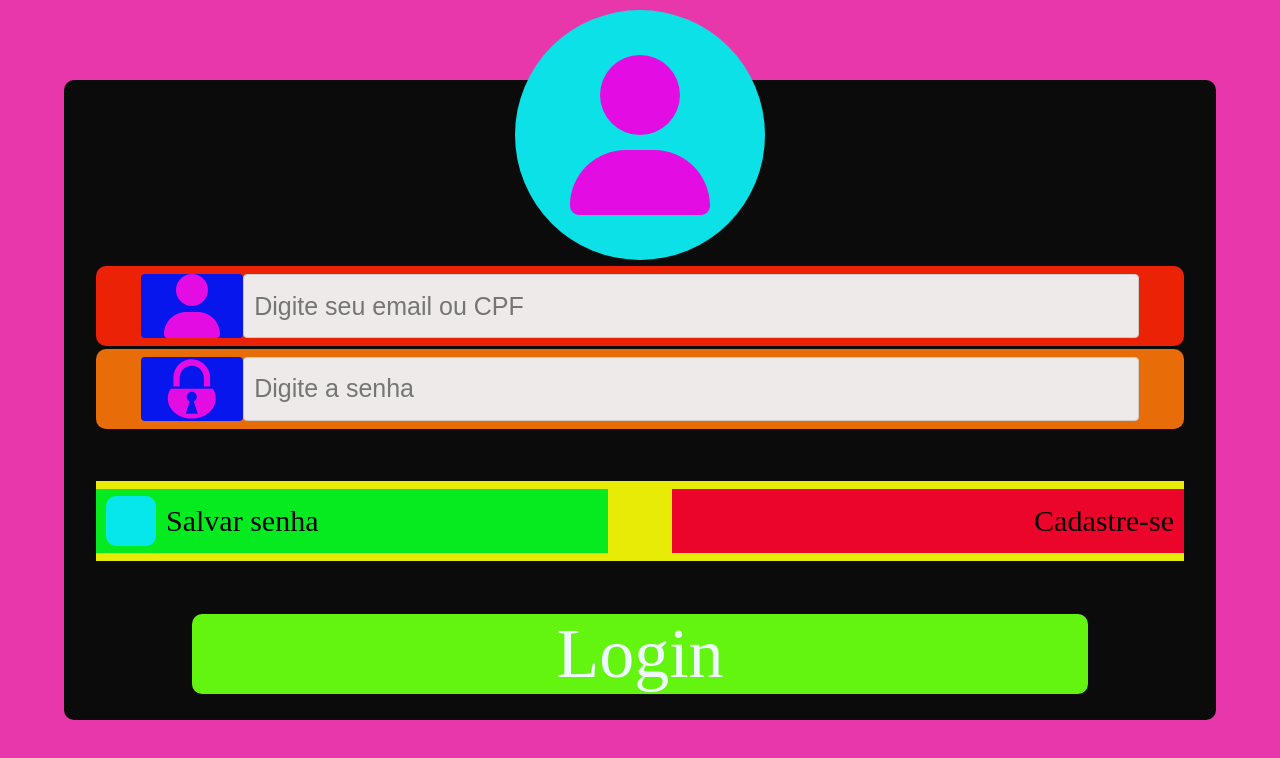
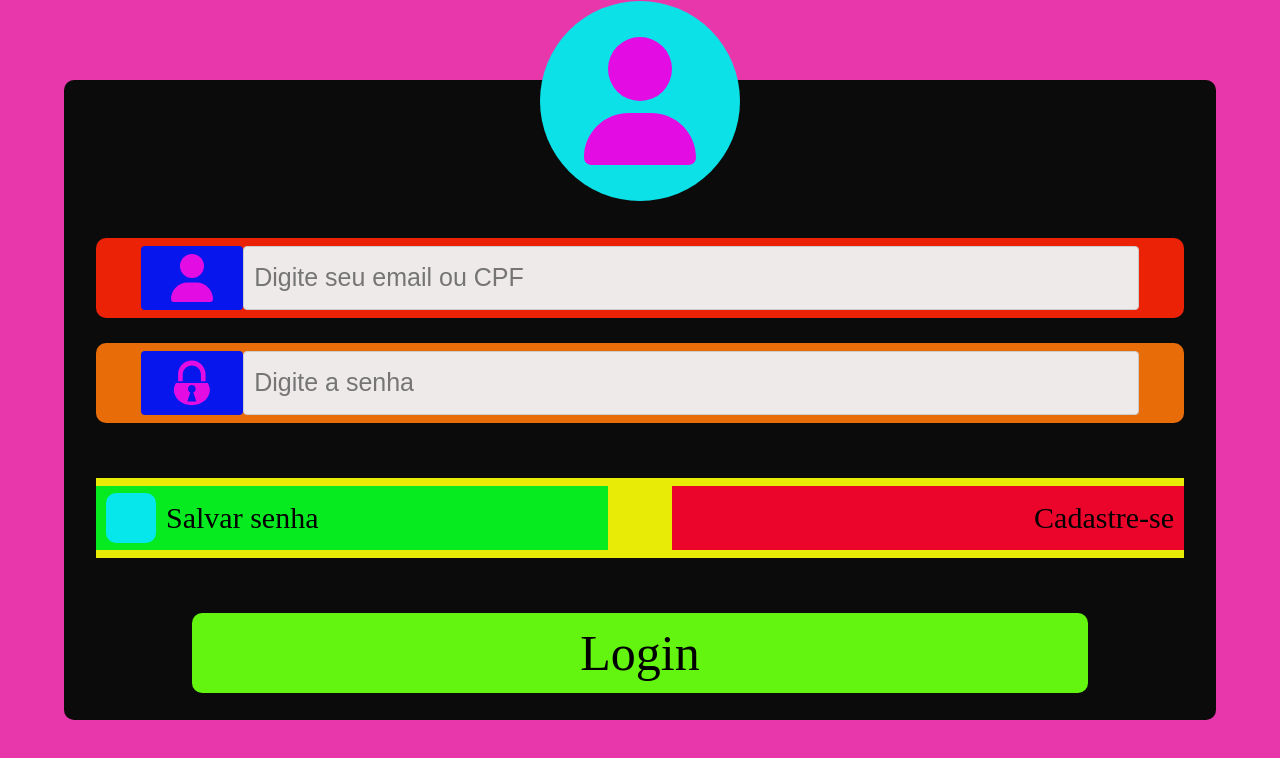
Before and after one commit to Gerenciar-gastos/Gerenciar_gastos_front, a React (Vite) app: page /login in a window 1280 px wide. Shown: the top 758 px of the page. Built offline with nearby package versions, Linux system fonts and the light colour scheme.

Commit message:
feat: format cpf

```diff
--- a/src/pages/Login.jsx
+++ b/src/pages/Login.jsx
@@ -1,17 +1,55 @@
-import React, { useState } from 'react';
+import { useEffect, useState } from 'react';
 import { All, Conteiner, ConteinerSavePassword, EmailCpf, IconeEmailCpf, IconePassword, InputEmailCpf, InputPassword, LogoLogin, Ok, PassWord, Register, SavePassword, SavePasswordRegister } from "../styled/loginStyled";
 import { FaUser } from "react-icons/fa6";
 import { GiPadlock } from "react-icons/gi";
 import { AiOutlineCheck } from "react-icons/ai";
 import { Link } from 'react-router-dom';
+import axios from 'axios';
+import { formatCpf } from '../utils/formatCpf';
 
 
 export default function Login() {
     const [isChecked, setIsChecked] = useState(false);
+    const [cpcEmail, setCpfEmail] = useState("")
+    const [password, setPassword] = useState("")
+
+    useEffect(() => {
+        const savedCpfEmail = localStorage.getItem('savedCpfEmail');
+        const savedPassword = localStorage.getItem('savedPassword');
+        if (savedCpfEmail && savedPassword) {
+            setCpfEmail(savedCpfEmail);
+            setPassword(savedPassword);
+            setIsChecked(true);
+        }
+    }, []);
 
     const handleCheckboxClick = () => {
         setIsChecked(!isChecked);
+
+        if (isChecked) {
+            localStorage.setItem('savedCpfEmail', cpcEmail);
+            localStorage.setItem('savedPassword', password);
+        } else {
+            localStorage.removeItem('savedCpfEmail');
+            localStorage.removeItem('savedPassword');
+        }
     };
+
+    function Login() {
+        console.log(cpcEmail)
+        const urlCode = `${import.meta.env.VITE_API_URL}/login`;
+        const data = {
+            mode: cpcEmail,
+            password
+        };
+        const promise = axios.post(urlCode, data);
+        promise.then(() => {
+            console.log("aqui")
+        });
+        promise.catch((err) => {
+            console.log(err.response);
+        });
+    }
 
     return (
         <All>
@@ -23,13 +61,23 @@ export default function Login() {
                     <IconeEmailCpf>
                         <FaUser />
                     </IconeEmailCpf>
-                    <InputEmailCpf type="text" placeholder="Digite seu email ou CPF" />
+                    <InputEmailCpf
+                        type="text"
+                        placeholder="Digite seu email ou CPF"
+                        value={cpcEmail}
+                        onChange={(e) => setCpfEmail(formatCpf(e.target.value))}
+                    />
                 </EmailCpf>
                 <PassWord>
                     <IconePassword>
                         <GiPadlock />
                     </IconePassword>
-                    <InputPassword type="text" placeholder="Digite a senha" />
+                    <InputPassword
+                        type="text"
+                        placeholder="Digite a senha"
+                        value={password}
+                        onChange={(e) => setPassword(e.target.value)}
+                    />
                 </PassWord>
                 <SavePasswordRegister>
                     <SavePassword>
@@ -39,12 +87,12 @@ export default function Login() {
                         <p>Salvar senha</p>
                     </SavePassword>
                     <Register>
-                        <Link to="/register" style={{ textDecoration: 'none', color: 'black' , fontSize: '30px', marginRight: '10px'}}>
+                        <Link to="/register" style={{ textDecoration: 'none', color: 'black', fontSize: '30px', marginRight: '10px' }}>
                             Cadastre-se
                         </Link>
                     </Register>
                 </SavePasswordRegister>
-                <Ok>Login</Ok>
+                <Ok onClick={Login}>Login</Ok>
             </Conteiner>
         </All>
     );
--- a/src/styled/loginStyled.jsx
+++ b/src/styled/loginStyled.jsx
@@ -25,17 +25,17 @@ export const Conteiner = styled.div`
 
 export const LogoLogin = styled.div`
   background-color: #0ce1e8;
-  width: 250px;
-  height: 250px;
+  width: 200px;
+  height: 200px;
   border-radius: 50%;
   position: fixed;
-  top: 10px;
+  top: 1px;
   display: flex;
   justify-content: center;
   align-items: center;
    svg {
     color: #e30de3;
-    font-size: 10rem;
+    font-size: 8rem;
   }
 `;
 
@@ -43,7 +43,7 @@ export const EmailCpf = styled.div`
   background-color: #ec2207;
   width: 85vw;
   height: 10vh;
-  margin-top: 160px;
+  margin-top: 130px;
   display: flex;
   justify-content: center;
   align-items: center;
@@ -60,7 +60,7 @@ export const IconeEmailCpf = styled.div`
   border-radius: 4px;
   svg {
     color: #e30de3;
-    font-size: 4rem;
+    font-size: 3rem;
   }
 `;
 
@@ -84,7 +84,7 @@ export const PassWord = styled.div`
   justify-content: center;
   align-items: center;
   border-radius: 10px;
-  margin-top: -50px;
+  margin-top: -30px;
 `;
 
 export const IconePassword = styled.div`
@@ -97,7 +97,7 @@ export const IconePassword = styled.div`
   border-radius: 4px;
   svg {
     color: #e30de3;
-    font-size: 4rem;
+    font-size: 3rem;
   }
 `;
 
@@ -167,9 +167,10 @@ export const Ok = styled.div`
   background-color: #63f40f;
   width: 70vw;
   height: 10vh;
-  font-size: 70px;
+  font-size: 50px;
   display: flex;
   justify-content: center;
   align-items: center;
   border-radius: 10px;
+  color: black
 `;
--- /dev/null
+++ b/src/utils/formatCpf.ts
@@ -0,0 +1,9 @@
+export function formatCpf(value: any) {
+    const numericValue = value.replace(/\D/g, '');
+    if (numericValue.length === 11) {
+        const cpfFormatted = numericValue.replace(/(\d{3})(\d{3})(\d{3})(\d{2})/, '$1.$2.$3-$4');
+        return cpfFormatted;
+    }
+    return value;
+
+};
```
